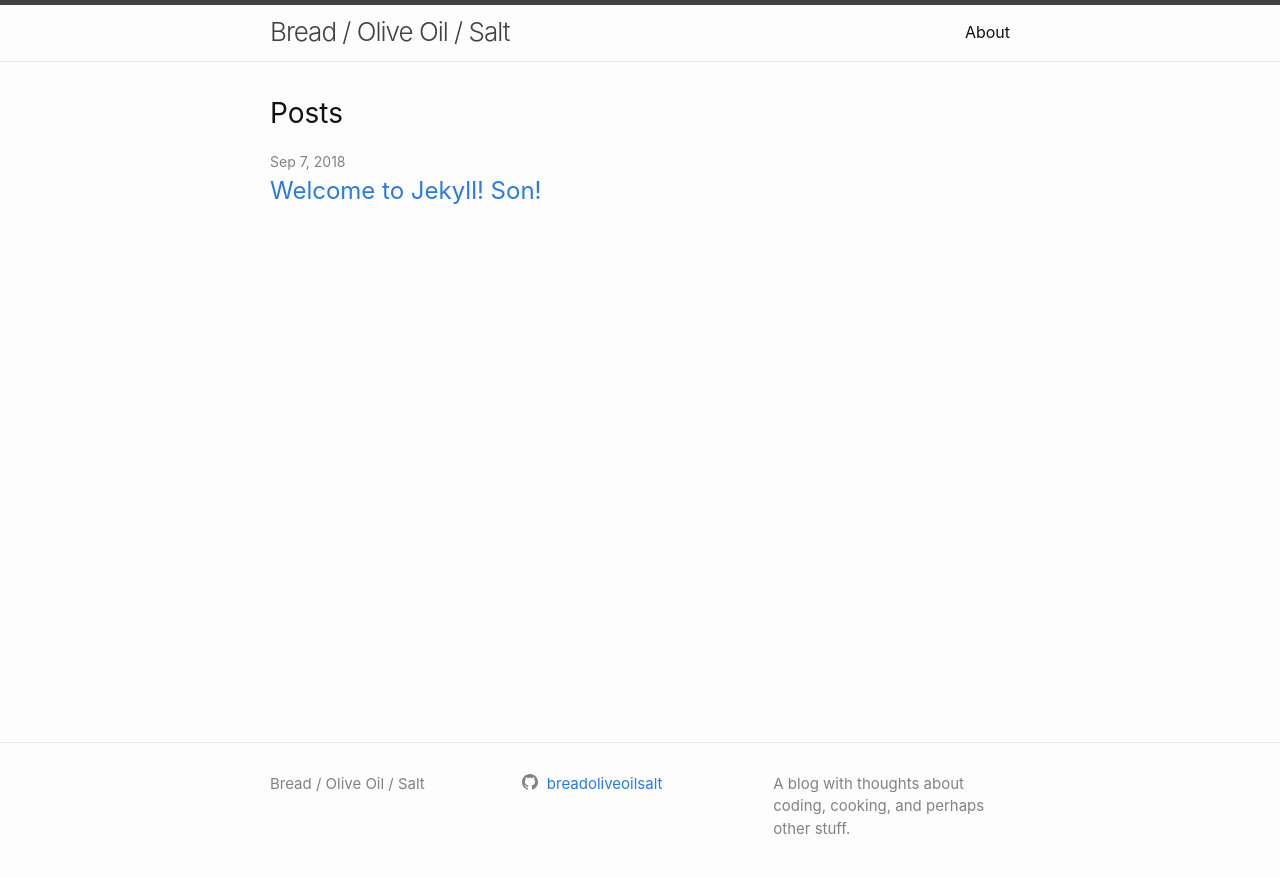
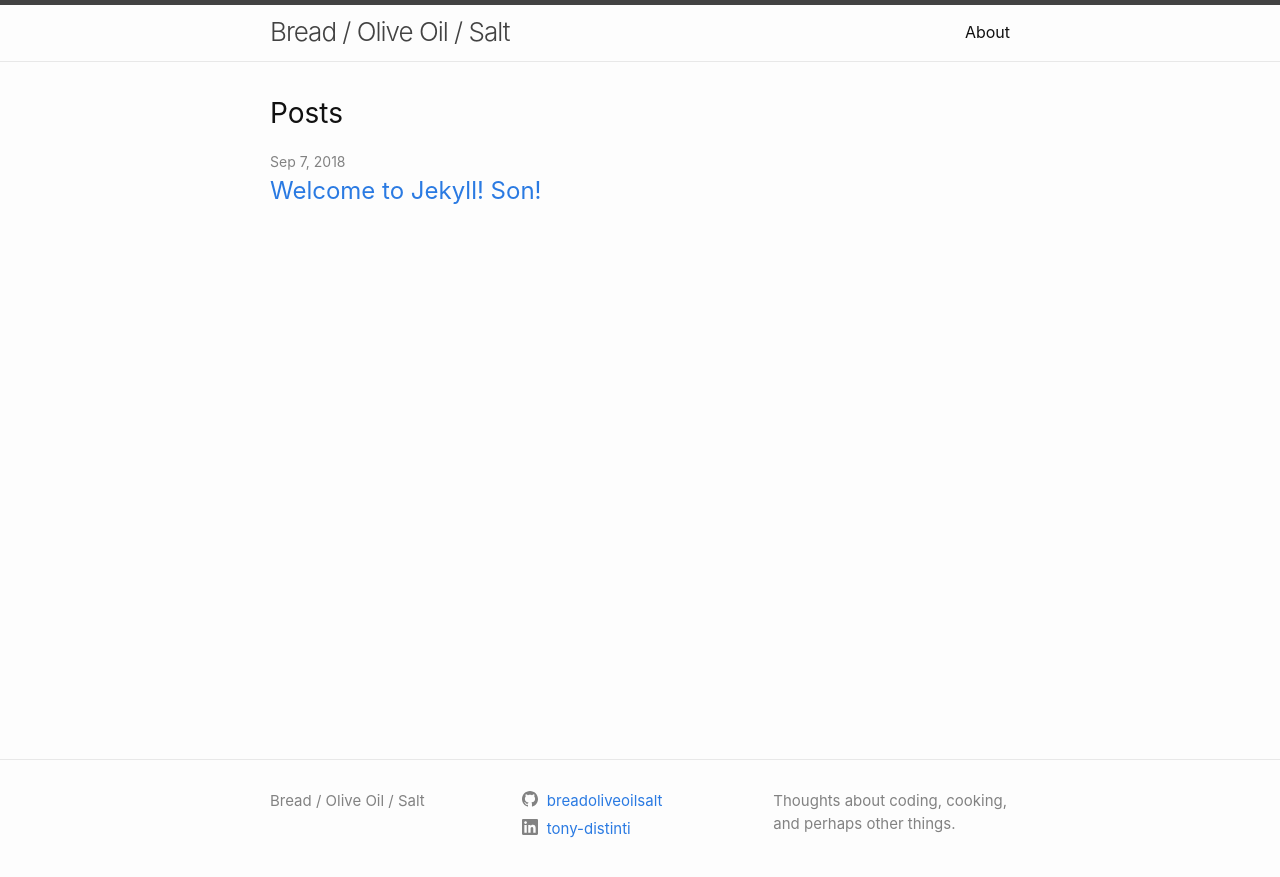
Before and after one commit to breadoliveoilsalt/breadoliveoilsalt.github.io, a Jekyll site: the page built from index.md, in a window 1280 px wide. Shown: the top 877 px of the page. Built offline with Jekyll 4.4.1, drawn with Linux system fonts in a browser that asks for light colours.

Commit message:
Add linkedIn profile to footer

```diff
--- a/_config.yml
+++ b/_config.yml
@@ -16,11 +16,12 @@
 title: Bread / Olive Oil / Salt
 # email: your-email@example.com
 description: >- # this means to ignore newlines until "baseurl:"
-  A blog with thoughts about coding, cooking, and perhaps other stuff.
+  Thoughts about coding, cooking, and perhaps other things.
 baseurl: "" # the subpath of your site, e.g. /blog
 url: "" # the base hostname & protocol for your site, e.g. http://example.com
 # twitter_username: jekyllrb
 github_username:  breadoliveoilsalt
+linkedin_username: tony-distinti
 
 # Build settings
 markdown: kramdown
```
